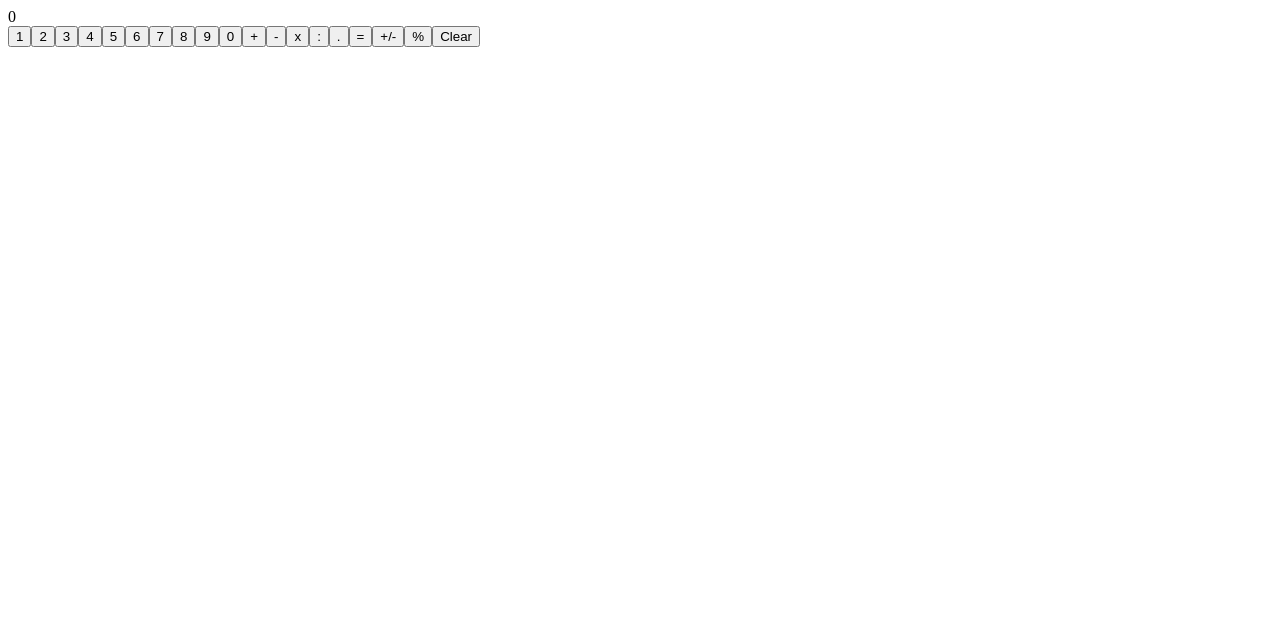
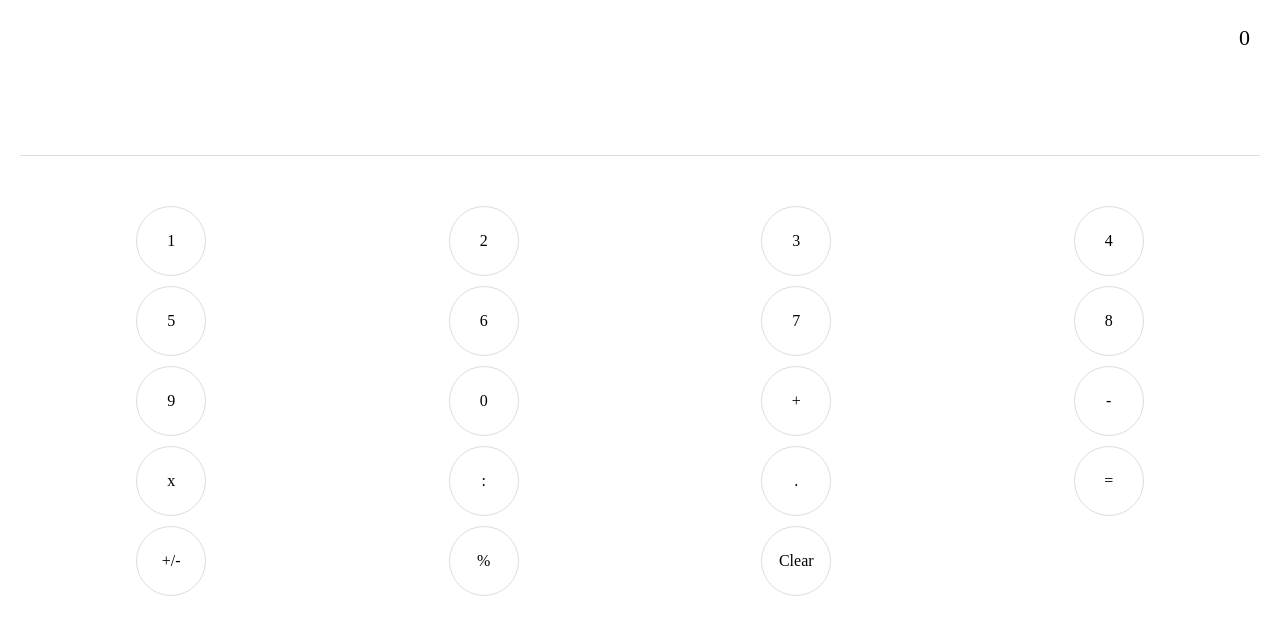
Before and after one commit to maknyak/vuelator, a Vue app: page / in a window 1280 px wide. Shown: the top 634 px of the page. Built offline with nearby package versions, Linux system fonts and the light colour scheme.

Commit message:
Change vue logs positions

```diff
--- a/src/App.vue
+++ b/src/App.vue
@@ -1,6 +1,8 @@
 <template>
   <div id="app">
-    <vuelator/>
+    <div class="container">
+      <vuelator/>
+    </div>
     <vuelator-log/>
   </div>
 </template>
@@ -17,3 +19,7 @@ export default {
   },
 };
 </script>
+
+<style lang="scss">
+  @import "@/assets/scss/main.scss";
+</style>
```
